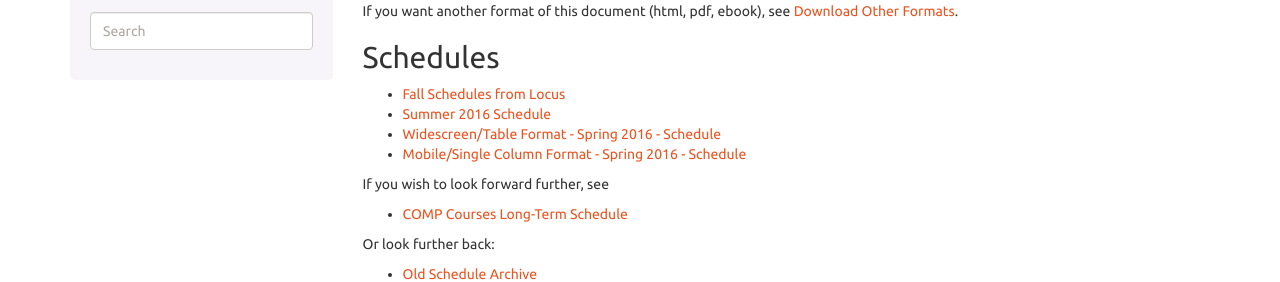
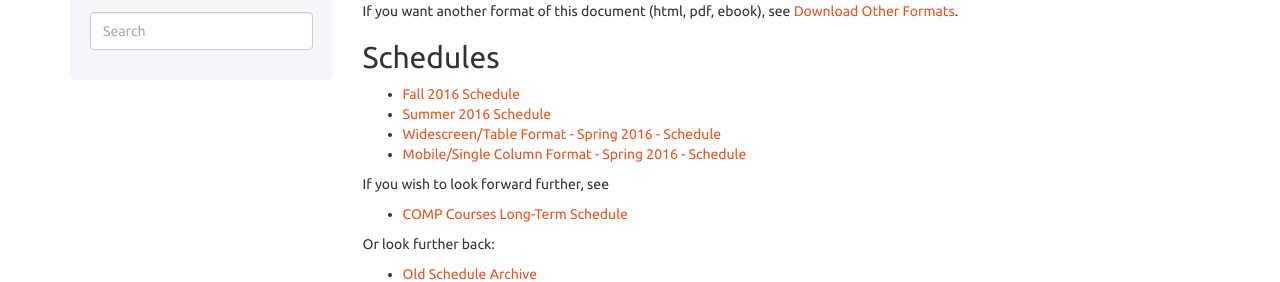
Before and after one commit to kyang5/coursedescriptions, a Sphinx documentation site: the page built from source/index.rst, in a window 1280 px wide and 900 px high. Shown: the part 359-641 px from the top of the window. Built offline with Sphinx 7.4.7, drawn with Linux system fonts in a browser that asks for light colours.

Commit message:
included fall landing page, fixed garbled archive files, added to archives

```diff
--- /dev/null
+++ b/source/fall2015widescreen.rst
@@ -0,0 +1 @@
+.. include:: schedules/fall2015widescreen.inc
--- a/source/index.rst
+++ b/source/index.rst
@@ -23,7 +23,7 @@ see :ref:`download_other_formats`.
 Schedules
 ------------
 
-* `Fall Schedules from Locus <https://luc.app.box.com/s/ks3mhbpyy2erlcp6w4pvupn33xk53mkc/1/6932055190>`_
+* :doc:`fall`
 * :doc:`summer`
 * :doc:`springwidescreen`
 * :doc:`springmobile`
--- a/source/schedulearchive.rst
+++ b/source/schedulearchive.rst
@@ -1,7 +1,7 @@
 Old Schedule Archive
 =====================
 
-* `Spring 2015 <http://courses.cs.luc.edu/html/springwidescreen.html>`_
+* :doc:`fall2015widescreen`
 * :doc:`spring2015widescreen`
 * `Fall 2014 <http://rig.cs.luc.edu/~rig/schedules/comp/2014fa/Results/bycourse.pdf>`_ and
   `Semester texts <https://docs.google.com/spreadsheets/d/1AMrKcvligP74-p7hKuJKud1GApV5WREH-Eki3zwmi-4/edit#gid=0>`_
--- a/source/schedules/fall.inc
+++ b/source/schedules/fall.inc
@@ -1,8 +1,9 @@
-Fall Schedule
+Fall 2016 Schedule
 =============================
 
 The fall schedule is consolidated from a Locus report in a different order than we have been showing courses for previous semesters. Note that there are separate sections starting on new pages for each "campus", semester schedule, and course prefix, where online is considered a campus, as well as Watertower, Lakeshore, and the new Cuneo mansion campus. For example that means the Watertower Comp 348 and online Comp 348 appear on completely different pages. Eight week sessions are also separated. Note that some of the 8-week courses that are automatically generated by Locus are only for School of Continuing and Professional Studies students.
 
 The schedule is always subject to change. We try to display the latest version. The current enrollments may well have changed since the last report. Be sure to check Locus for courses that are open.
 
-The schedule can be found here: https://luc.app.box.com/s/ks3mhbpyy2erlcp6w4pvupn33xk53mkc/1/6932055190
+The schedule can be found here:
+https://luc.app.box.com/s/ks3mhbpyy2erlcp6w4pvupn33xk53mkc/1/6932055190/59018366601/1
--- a/source/schedules/spring2015widescreen.inc
+++ b/source/schedules/spring2015widescreen.inc
@@ -1,7 +1,7 @@
 Spring 2015 Schedule (Widescreen/Table Format)
-=============================================================
+==============================================
 
-The following courses will (tentatively) be held during the Spring 2015 semester.
+The following courses were held during the Spring 2015 semester.
 
 For classroom locations and open/full status, see `LOCUS <http://www.luc.edu/locus>`_.
 
--- a/source/spring2015widescreen.rst
+++ b/source/spring2015widescreen.rst
@@ -1,5 +1 @@
-<<<<<<< HEAD
-.. include:: schedule/spring2015widescreen.inc
-=======
 .. include:: schedules/spring2015widescreen.inc
->>>>>>> 95e5b857fe579767fad4cbf18af84d70b458be8f
--- a/source/springwidescreen.rst
+++ b/source/springwidescreen.rst
@@ -1,7 +1 @@
-.. comment <<<<<<< HEAD
-
-
 .. include:: schedules/spring2016widescreen.inc
-
-.. comment include:: schedules/spring2016widescreen.inc
-.. comment >>>>>>> 95e5b857fe579767fad4cbf18af84d70b458be8f
```
